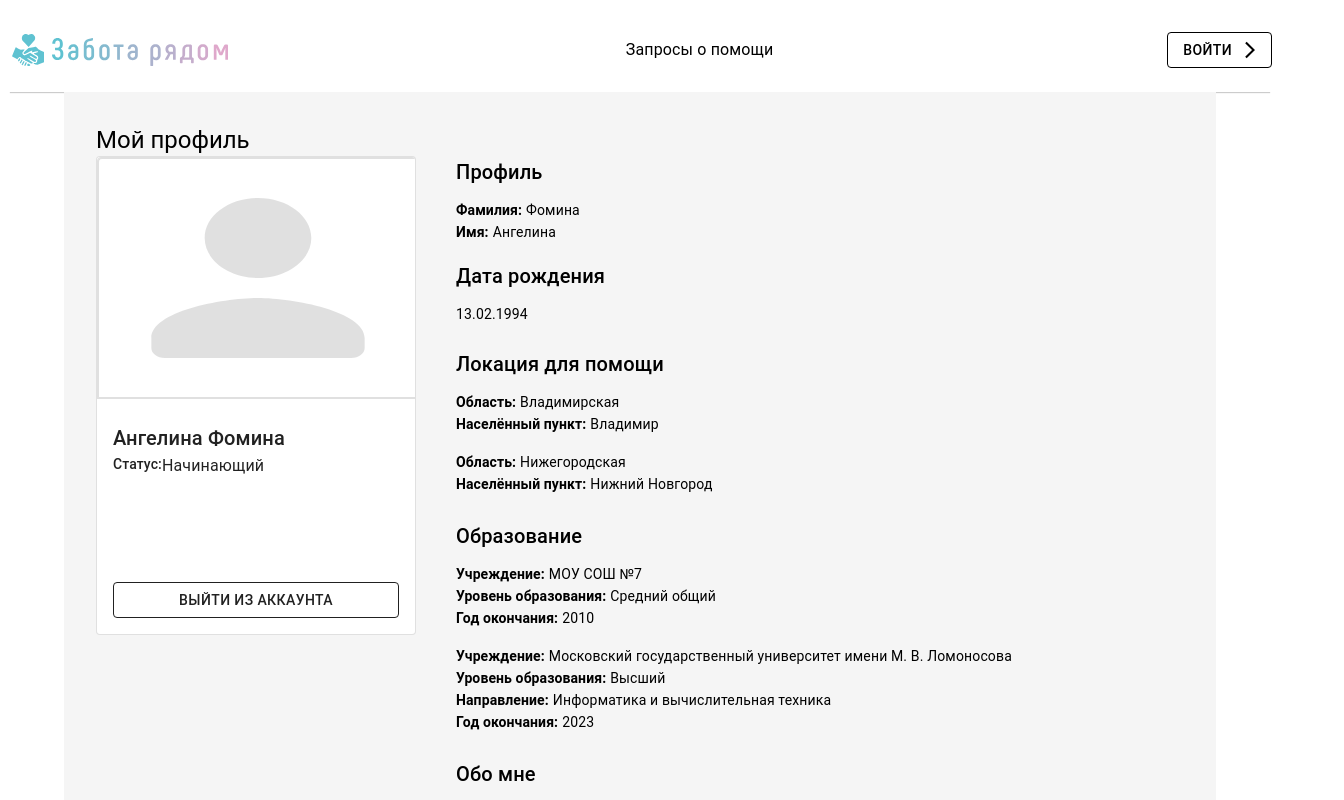
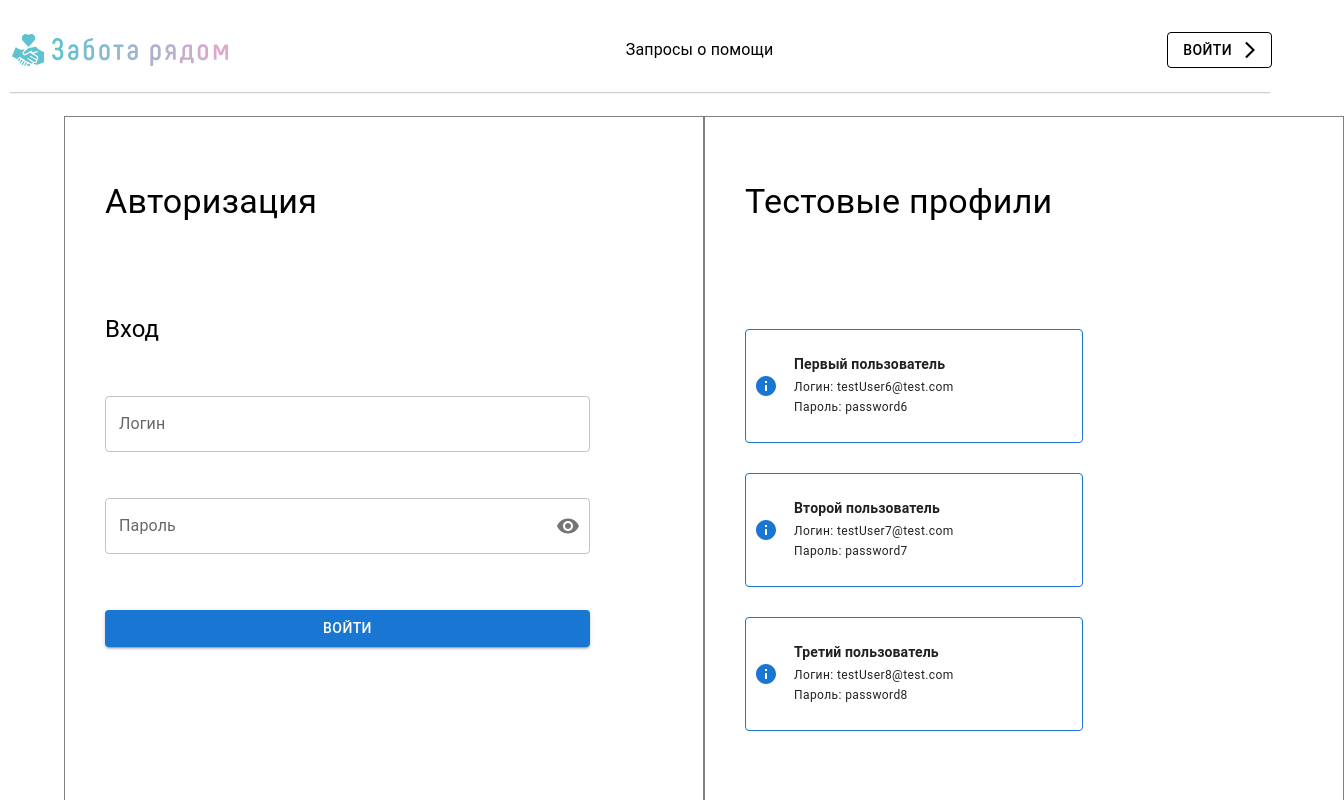
Before and after one commit to react-hackaton/react-event-oct2024, a React (Vite) app: page / in a window 1280 px wide. Shown: the top 800 px of the page, 1344 px wide, since content can reach past the window. Built offline with nearby package versions, Linux system fonts and the light colour scheme.

Commit message:
add routing

```diff
--- a/package.json
+++ b/package.json
@@ -17,6 +17,7 @@
     "@vitejs/plugin-react": "^4.3.2",
     "react": "^18.3.1",
     "react-dom": "^18.3.1",
+    "react-router-dom": "^6.27.0",
     "react-toastify": "^10.0.6",
     "vite": "^5.4.8"
   },
--- a/src/App.jsx
+++ b/src/App.jsx
@@ -1,14 +1,23 @@
 import React from "react";
+import { BrowserRouter, Routes, Route } from "react-router-dom";
 
 import "react-toastify/dist/ReactToastify.css";
 import { Layout } from "./components/Layout";
+import LoginPage from "./pages/login";
 import ProfilePage from "./pages/profile";
 
 function App() {
   return (
-    <Layout>
-      <ProfilePage />
-    </Layout>
+    <BrowserRouter>
+      <Layout>
+        <Routes>
+          <Route path="/" element={<LoginPage />} />
+          <Route path="/profile" element={<ProfilePage />} />
+          {/*<Route path="/contact" element={<Contact />} />*/}
+          {/*<Route path="*" element={<NotFound />} />*/}
+        </Routes>
+      </Layout>
+    </BrowserRouter>
   );
 }
 
--- a/src/components/Login/index.jsx
+++ b/src/pages/login/index.jsx
@@ -14,7 +14,7 @@ import users from "../../data/userData.js";
 
 import ProfileLogin from "./profileLogin.jsx";
 
-export function LoginUser() {
+function LoginUser() {
   return (
     <Box
       sx={{
@@ -134,3 +134,4 @@ export function LoginUser() {
     </Box>
   );
 }
+export default LoginUser;
```
Also changed, not shown: src/pages/login/profileLogin.jsx (renamed from src/components/Login/profileLogin.jsx), 1 other file (tests, documents, lock files or other folders).
